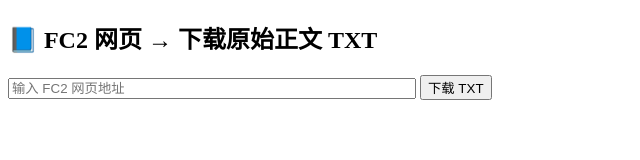
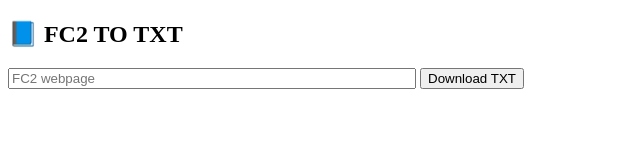
Before and after one commit to helu2008/fctxt, a plain HTML site: page index.html in a window 1280 px wide. Shown: the whole page, without its empty margins (0-640 px from the left). Drawn offline with Linux system fonts and the light colour scheme.

Commit message:
Update index.html

```diff
--- a/index.html
+++ b/index.html
@@ -2,12 +2,12 @@
 <html lang="zh">
 <head>
   <meta charset="UTF-8">
-  <title>FC2 网页 → TXT 下载器</title>
+  <title>fc2 to txt</title>
 </head>
 <body>
-  <h2>📘 FC2 网页 → 下载原始正文 TXT</h2>
-  <input type="text" id="urlInput" placeholder="输入 FC2 网页地址" style="width: 400px;">
-  <button onclick="downloadTxt()">下载 TXT</button>
+  <h2>📘 FC2 TO TXT</h2>
+  <input type="text" id="urlInput" placeholder="FC2 webpage" style="width: 400px;">
+  <button onclick="downloadTxt()">Download TXT</button>
 
 <script type="module">
   import * as OpenCC from 'https://cdn.jsdelivr.net/npm/opencc-js@1.0.5/dist/esm/t2cn.js';
@@ -15,7 +15,7 @@
   async function downloadTxt() {
     const url = document.getElementById("urlInput").value.trim();
     if (!url) {
-      alert("请输入 FC2 网页链接");
+      alert("input FC2 webpage");
       return;
     }
 
@@ -46,7 +46,7 @@
       a.download = "fc2_simplified.txt";
       a.click();
     } catch (error) {
-      alert("抓取失败：" + error.message);
+      alert("error：" + error.message);
       console.error(error);
     }
   }
```
